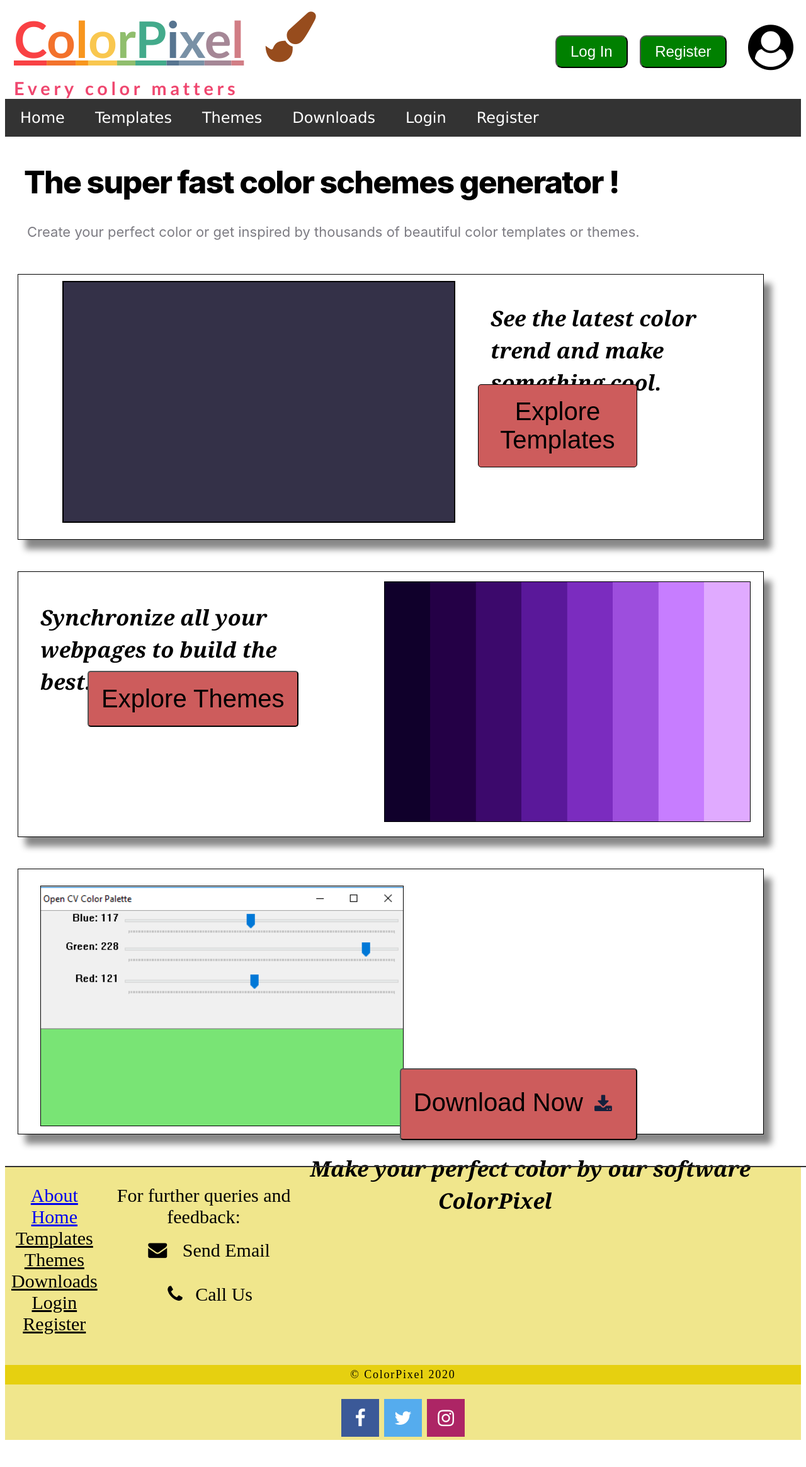
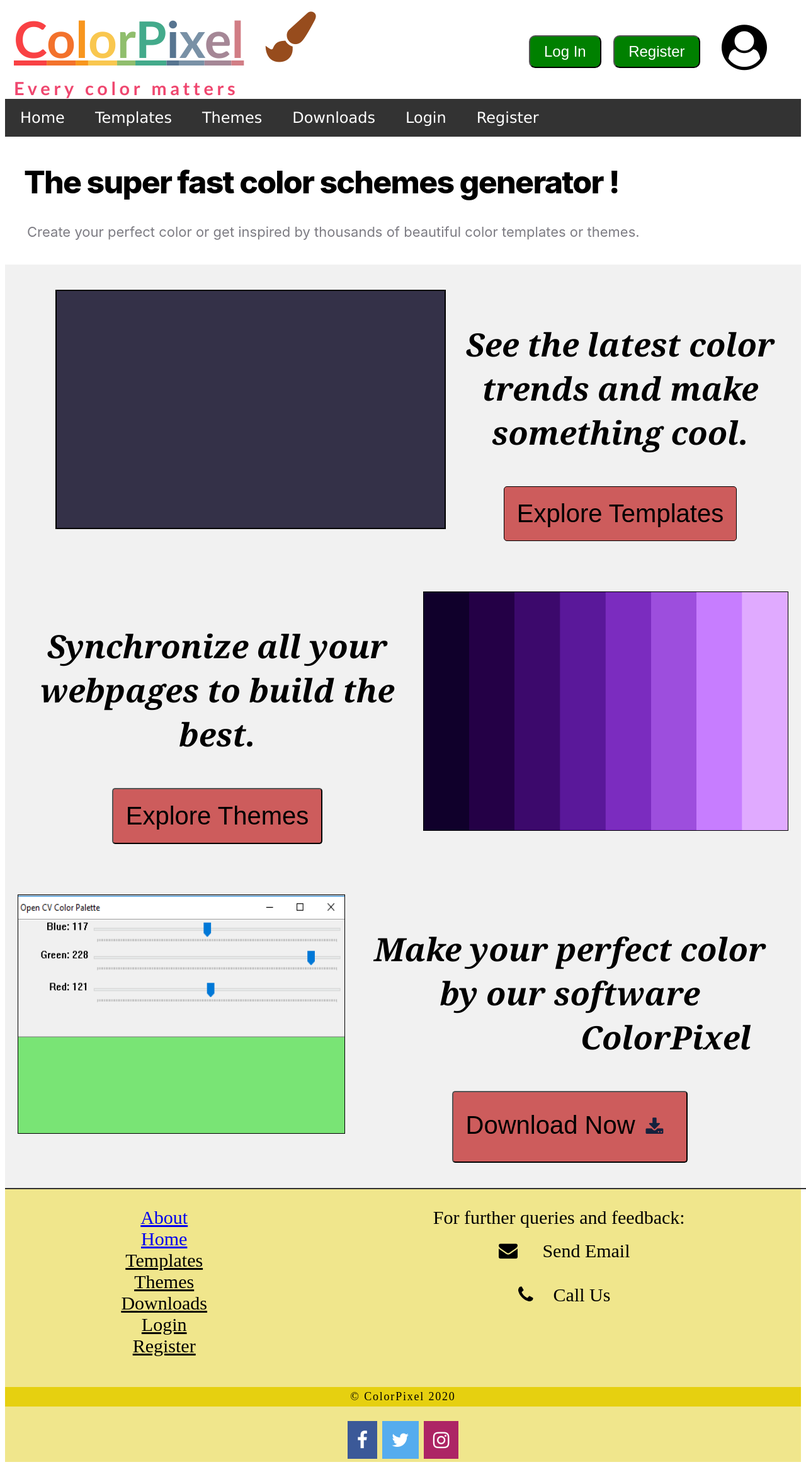
Before and after one commit to akanksha2911/colorpixel1, a PHP site: page /login/index.html in a window 1280 px wide. Shown: the whole page at 63% size. Before the commit the page ends 2286 px from the top, so only its background shows below. Run offline with PHP 8.4, Linux system fonts and the light colour scheme.

Commit message:
r commit

```diff
--- a/index.html
+++ b/index.html
@@ -40,10 +40,13 @@
         <p class="intro">Create your perfect color or get inspired by thousands of beautiful color templates or themes.
         </p>
     </div>
-    <div class="prg">
+
+<div class="flex-container">
+        <div class="flex-item-left">
+            <div  class="grid-container">
+                   <div class="item1">
                      <div>
                          <img src="./image/Dark Cheddar.png" class="rectangle">
-
                      </div>
                      <div>
             <img src="./image/Crocus Petal.png" class="rectangle">
@@ -81,12 +84,22 @@
             <img src="./image/Vanilla Custard.png" class="rectangle">
 
                      </div>
-
-        <p class="detail">See the latest color trend and make something cool. </p>
+                   </div>
+                   <div class="item2"><p class="detail">See the latest color trends and make something cool. </p>
                                       <button class="b2" onclick="visitPageTemp();">Explore Templates</button>
                    </div>
-    <div class="prg">
-        <div><img src="./image/Screenshot (231).png" class="theme"></div>
+            </div>
+        </div>
+
+        <div class="flex-item-left">
+            <div  class="grid-container">
+                    <div class="item1"><p class="detail1">Synchronize all your webpages to build the best.</p>
+                                       <button class="b3" onclick="visitPageTheme();">Explore Themes</button>
+                    </div>
+                    <div class="item2">
+                        <div>
+                              <img src="./image/Screenshot (231).png" class="theme">
+                        </div>
                        <div><img src="./image/Screenshot (233).png" class="theme">
                             <img src="./image/Screenshot (236).png" class="theme">
                             <img src="./image/Screenshot (251).png" class="theme">
@@ -101,19 +114,25 @@
                             <img src="./image/Screenshot (260).png" class="theme">
                             <img src="./image/Screenshot (261).png" class="theme">
                        </div>
-        <p class="detail1">Synchronize all your webpages to build the best.</p>
-        <button class="b3" onclick="visitPageTheme();">Explore Themes</button>
+                    </div>
+            </div>
         </div>
 
-    <div class="prg">
+    <div class="flex-item-left">
+        <div  class="grid-container">
+            <div class="item1">
                   <img src="./image/icon.png" class="icon">
+            </div>
+            <div class="item2">
                   <p class="detail2">Make your perfect color by our software<br>&nbsp
                   &nbsp&nbsp&nbsp&nbsp&nbsp&nbsp&nbsp&nbsp&nbsp&nbsp&nbsp
                   &nbsp&nbsp&nbsp&nbsp&nbsp&nbsp&nbsp&nbsp&nbspColorPixel</p><button class="b1"
                   onclick="visitDownload();">Download
                  Now<i class="fa fa-download"></i></button>
             </div>
-    <div>
+        </div>
+    </div>
+</div>
         <div class="line">
             <p></p>
         </div>
@@ -128,17 +147,14 @@
                  <a href="login.php"style="color: black;">Login</a><br>
             <a href="register.php"style="color: black;">Register</a><br></div>
             <div class="item2">For further queries and feedback:<br>
-                 <i class="fa fa-envelope"></i> <a href = "mailto:colorpixel2911@gmail.com" class="colp">Send Email</a><br>
-                 <i class="fa fa-phone"></i>Call Us<br></div>
+                 <i class="fa fa-envelope"></i> <a href = "mailto:colorpixel2911@gmail.com" class="colp">&nbsp&nbspSend Email</a><br>
+                 <i class="fa fa-phone"></i>&nbsp&nbspCall Us<br></div>
           </div>
-
-
-
         </div>
         <div class="bg1"> <p class="gap"> &copy; ColorPixel 2020</p></div>
-       <div class="bg2"> <a href="#" class="fa fa-facebook "></a>
-        <a href="#" class="fa fa-twitter"></a>
-        <a href="#" class="fa fa-instagram"></a></div>
+       <div class="bg2"> <i class="fa fa-facebook "></i>
+        <i class="fa fa-twitter"></i>
+        <i class="fa fa-instagram"></i></div>
     </footer>
 </body>
 <script>
--- a/style.css
+++ b/style.css
@@ -87,14 +87,6 @@ h6{
     margin-block-start: 0.0em;
     margin-block-end: 0.0em;
 }
-.fa {
-  padding: 15px;
-  font-size: 30px;
-  width: 30px;
-  text-align: center;
-  text-decoration: none;
-  margin: 5px 2px;
-}
 .intro{
   color: #7d7c83;
     line-height: 1.5em;
@@ -126,14 +118,9 @@ h2{
   height:380px;
 }
 .b1{
-  float: right;
-  position: relative;
   padding:20px;
-  margin-right: 190px;
-  margin-top: -270px;
   font-size: 40px;
   text-decoration: none;
-    display: inline-block;
     cursor: pointer;
     transition: 0.5s;
     border-radius: 5px;
@@ -144,15 +131,9 @@ h2{
   color: white;
 }
 .b2{
-  position: relative;
-  float:right;
-  margin-top: -220px;
   padding:20px;
-  margin-right: 190px;
-  margin-left: 720px;
   font-size: 40px;
   text-decoration: none;
-    display: inline-block;
     cursor: pointer;
     transition: 0.5s;
     border: 1px solid black;
@@ -164,11 +145,7 @@ h2{
   color: white;
 }
 .b3{
-  float: left;
-  position: relative;
-  margin-top: -240px;
   padding:20px;
-  margin-left: 100px;
   font-size: 40px;
   display: inline-block;
   cursor: pointer;
@@ -181,41 +158,24 @@ h2{
   color: white;
 }
 .detail{
-  float: right;
-  position: relative;
-  margin-top: -350px;
   font-style: italic;
     font-size: 1.7em;
     font-weight: bold;
     font-family: Georgia, 'Times New Roman', Times, serif;
-    margin-left: 740px;
 }
 .detail1{
-  float: left;
-  position: relative;
-  margin-top: -350px;
-  margin-left: 25px;
   font-style: italic;
     font-size: 1.7em;
     font-weight: bold;
     font-family: Georgia, 'Times New Roman', Times, serif;
-  margin-right: 720px;
 }
 .detail2{
-  float: right;
-  position: relative;
   font-style: italic;
     font-size: 1.7em;
     font-weight: bold;
     font-family: Georgia, 'Times New Roman', Times, serif;
-    margin-right: 10px;
 }
 .theme{
-  float: right;
-  margin-top: 5px;
-  margin-left: 720px;
-  margin-right: 10px;
-
   width: 580px;
   height: 380px;
   border:1px solid black;
@@ -237,12 +197,18 @@ h2{
   border: 1px solid;
  }
  .icon{
-   margin-left: 25px;
-   margin-top: 16px;
-   widows: 520px;
+
+   width: 520px;
    height: 380px;
    border: 1px solid black;
  }
+ .fa {
+  padding: 15px;
+  font-size: 30px;
+  text-align: center;
+  text-decoration: none;
+  margin: 5px 2px;
+}
 .fa:hover {
     opacity: 0.7;
 }
@@ -367,7 +333,6 @@ li a:hover{
   grid-gap: 10px;
   padding: 10px;
 }
-
 .grid-container > div {
   text-align: center;
   padding: 20px 0;
@@ -376,9 +341,6 @@ li a:hover{
 .colp{
   color: black;
   text-decoration: none;
-}
-a:hover{
-  color:blue;
 }
 .bg{
   background-color: khaki;
@@ -397,7 +359,6 @@ a:hover{
   display: block;
   text-align:center;
 }
-
 .about{
  margin-top: 10px;
  text-align: center;
@@ -412,3 +373,32 @@ a:hover{
  margin-left: 12px;
  margin-right: 12px;
 }
+* {
+  box-sizing: border-box;
+}
+
+.flex-container {
+  display: flex;
+  flex-direction: column;
+  font-size: 30px;
+  text-align: center;
+}
+
+.flex-item-left {
+  background-color: #f1f1f1;
+  padding: 10px;
+  flex: 50%;
+}
+
+.flex-item-right {
+  background-color: dodgerblue;
+  padding: 10px;
+  flex: 50%;
+}
+
+/* Responsive layout - makes a one column-layout instead of two-column layout */
+@media (max-width: 800px) {
+  .flex-container {
+    flex-direction: column;
+  }
+}
```
Also changed, not shown: index1.html (added). Lines whose indentation alone changed are shown as unchanged.
